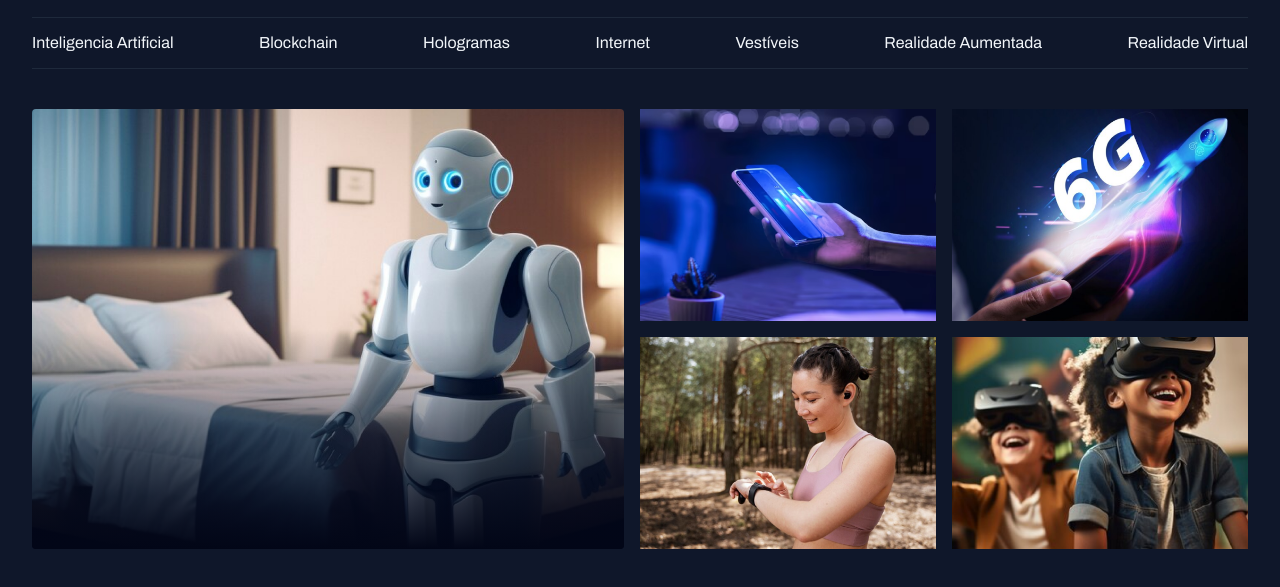
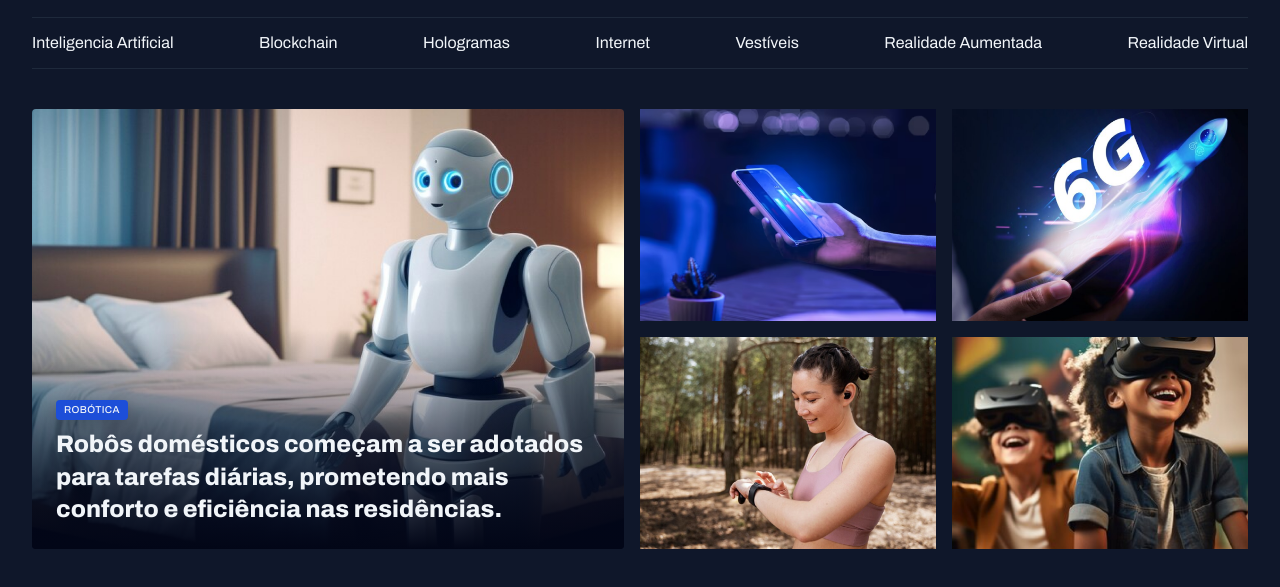
Before and after one commit to Felipe-M13/projeto-portal-de-noticias, a plain HTML site: page index.html in a window 1280 px wide. Shown: the part 55-642 px from the top of the page. Drawn offline with Linux system fonts and the light colour scheme; a web font is replaced by a local one.

Commit message:
ajustando o conteudo do card

```diff
--- a/index.html
+++ b/index.html
@@ -41,11 +41,16 @@
 
   <main class="grid container">
     <section id="featured" class="grid grid-flow-col gap-16">
-      <div class="card">
+      <figure class="card">
       <img src="assets/images/Image 01.png" alt="">
-      </div>
 
-      <div class="grid grid-cols-2 gap-16">
+      <figcaption>
+        <span class="content-tag">robótica</span>
+        <h2 class="text-2xl">Robôs domésticos começam a ser adotados para tarefas diárias, prometendo mais conforto e eficiência nas residências.</h2>
+      </figcaption>
+      </figure>
+
+      <figure class="grid grid-cols-2 gap-16">
         <div>
           <img src="assets/images/Image 02.png" alt="">
         </div>
@@ -61,7 +66,7 @@
         <div>
           <img src="assets/images/Image 05.png" alt="">
         </div>
-      </div>
+      </figure>
     </section>
   </main>
 </body>
--- a/styles/global.css
+++ b/styles/global.css
@@ -56,3 +56,15 @@ img {
 main {
   margin-top: 40px;
 }
+
+.content-tag {
+  display: inline-block;
+  background-color: var(--brand-color-dark);
+  padding: 4px 8px;
+  border-radius: 4px;
+  font: 500 10px/1.2 var(--font-family);
+  text-transform: uppercase;
+  letter-spacing: 0.04em;
+  color: var(--text-color-primary);
+  box-shadow: 0px 4px 16px rgba(2, 6, 23, 0.25);
+}
--- a/styles/sections.css
+++ b/styles/sections.css
@@ -19,5 +19,16 @@
         #020617 100%
       );
     }
+
+    figcaption {
+      position: absolute;
+      bottom: 0;
+
+      padding: 24px;
+
+      h2 {
+        margin-top: 8px;
+      }
+    }
   }
 }
--- a/styles/utility.css
+++ b/styles/utility.css
@@ -13,3 +13,19 @@
 .gap-16 {
   gap: 16px;
 }
+
+.text-2xl {
+  font: var(--h1);
+}
+
+.text-xl {
+  font: var(--h2);
+}
+
+.text-lg {
+  font: var(--h3);
+}
+
+.text-sm {
+  font: var(--text-sm);
+}
```
